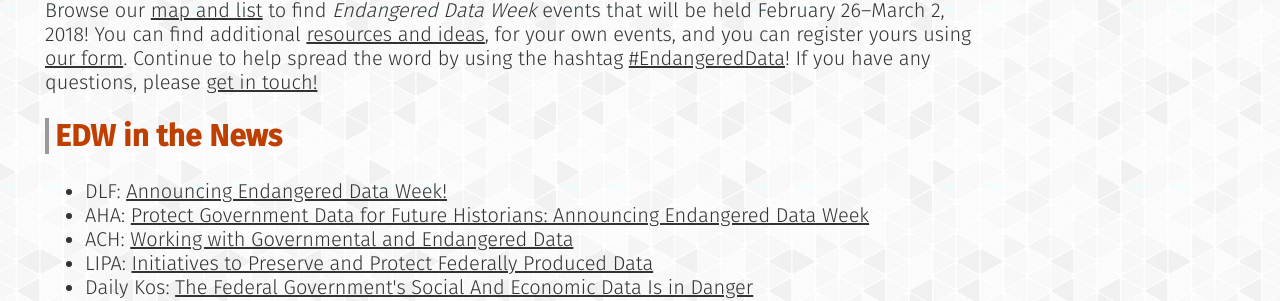
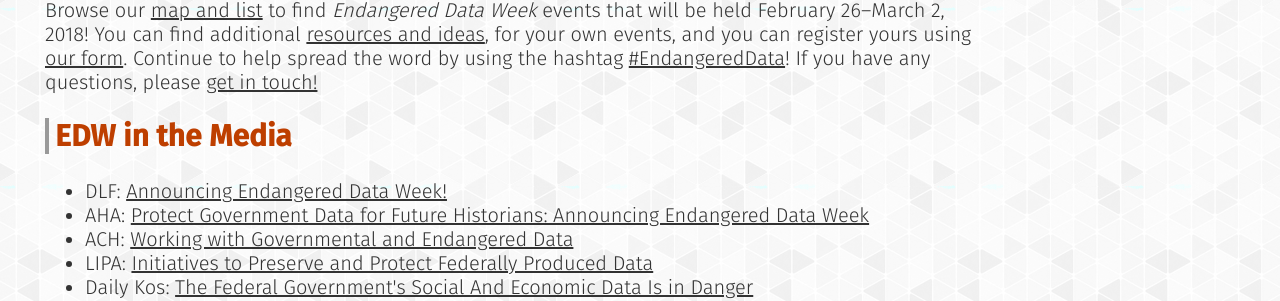
Before and after one commit to endangereddataweek/endangereddataweek.org, a Jekyll site: the page built from index.html, in a window 1280 px wide. Shown: the part 718-1019 px from the top of the page. Built offline with Jekyll 4.4.1, drawn with Linux system fonts in a browser that asks for light colours; nearby versions of some CDN libraries; a style sheet for code colours, icons or effects is not loaded.

Commit message:
subheader for media section

```diff
--- a/index.html
+++ b/index.html
@@ -20,7 +20,7 @@
     </div>
 </div>
 
-<h2>EDW in the News</h2>
+<h2>EDW in the Media</h2>
 
 <div class="row">
   <div class="eighty">
```
